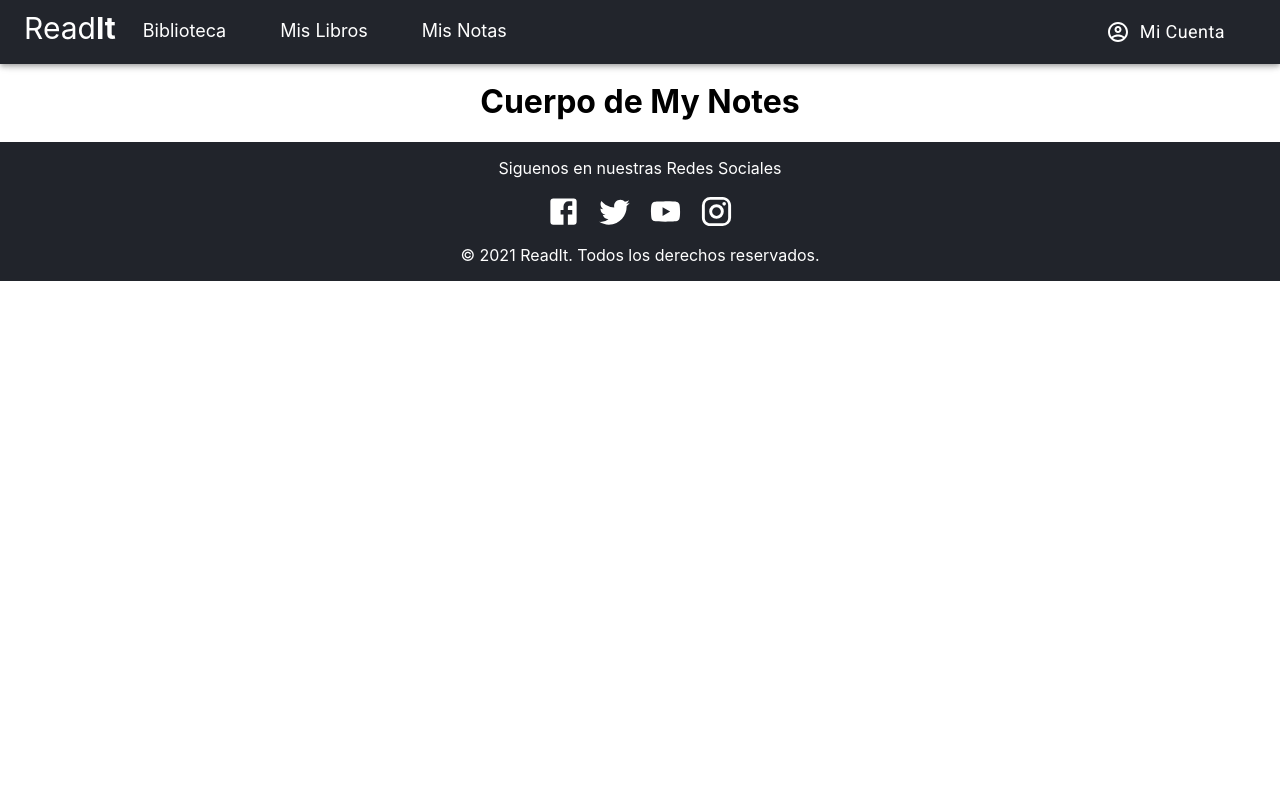
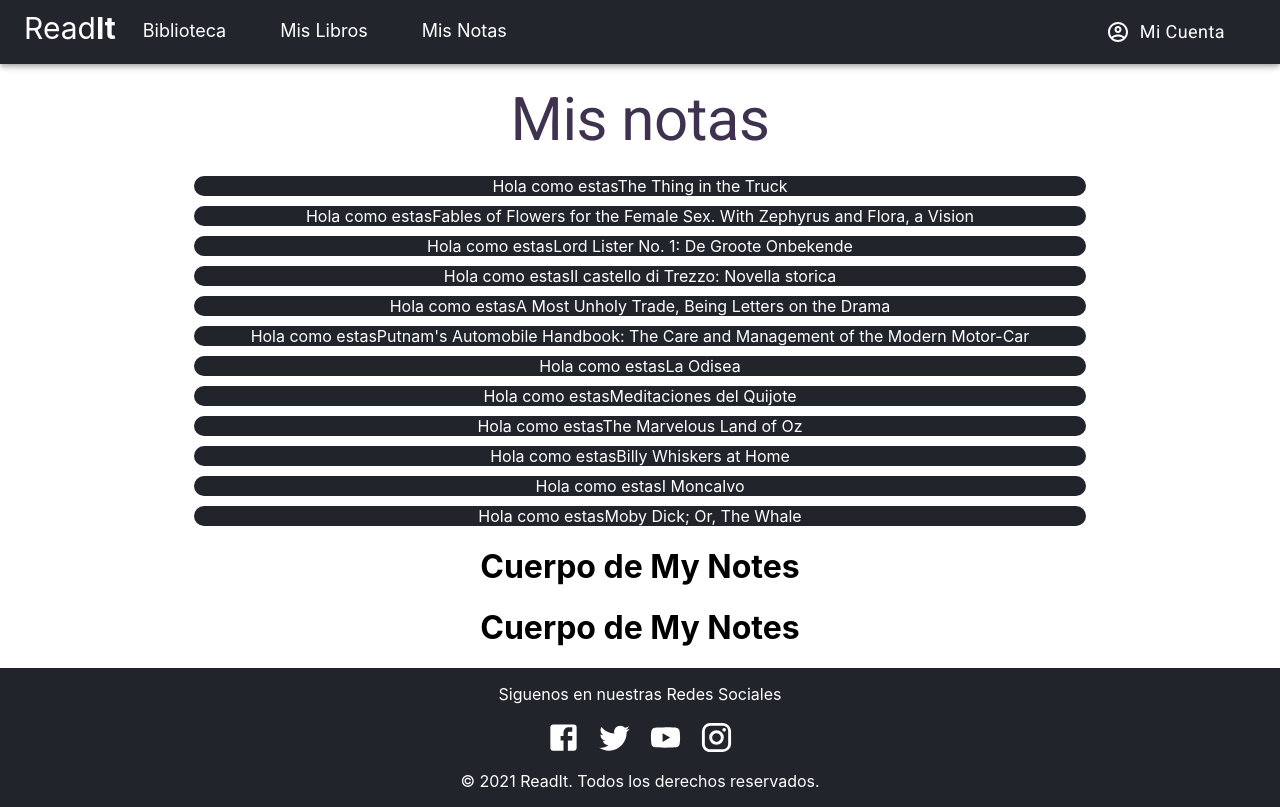
Before and after one commit to thehancode/ReadIt, a React (Create React App) app in the folder frontend/: page /notes in a window 1280 px wide. Built offline with nearby package versions, Linux system fonts and the light colour scheme; sample sign-in values are in the browser's storage; what @speechly/speech-recognition-polyfill would draw is missing.

Commit message:
Estructura de notas

```diff
--- a/frontend/src/components/Account.jsx
+++ b/frontend/src/components/Account.jsx
@@ -90,7 +90,7 @@ const Account = () => {
   };
 
   const [user, setUser] = useState(initialState);
-  const [userTimer, setUserTimer] = useState({segundos:0});
+  const [userTimer, setUserTimer] = useState({segundos:0 });
   const handleInputChange = (e) => {
     //console.log("handle Input")
     //console.log(userTimer)
--- a/frontend/src/components/HomePage.jsx
+++ b/frontend/src/components/HomePage.jsx
@@ -173,12 +173,11 @@ export const HomePage = (props) => {
           </Hidden>
           {/* Cuerpo de la página */}
           <main className={classes.content}>
-            {
-              (props.component==="HOME")?<HomeContent/>
-              :((props.component==="BOOK")? <BookContent name="La odisea"/>
-              :(((props.component==="ACCOUNT")? <Account/>:(<BookReader></BookReader>)))
-              )
-            }
+            {(props.component==="HOME")?<HomeContent/> : <div></div>}
+            {(props.component==="BOOK")? <BookContent name="La odisea"/>:<div></div>}
+              {(props.component==="ACCOUNT")? <Account/>:<div></div>}
+              {(props.component==="READ")? <BookReader/>:<div></div>}
+
             <Footer />
           </main>
         </div>
--- a/frontend/src/components/MyNotes.jsx
+++ b/frontend/src/components/MyNotes.jsx
@@ -17,6 +17,7 @@ import { Link as LinkS } from "react-scroll";
 import HomeContent from "./HomeContent";
 import BookContent from "./BookContent";
 import Account from "./Account";
+import NotesPage from "./NotesPage";
 //import Fade from "react-reveal/Fade";
 
 // Importamos los principales componentes
@@ -173,6 +174,7 @@ export const MyNotes = (props) => {
           </Hidden>
           {/* Cuerpo de la página */}
           <main className={classes.content}>
+            <NotesPage/>
             <h1>Cuerpo de My Notes</h1>
             <h1>Cuerpo de My Notes</h1>
             <Footer />
--- /dev/null
+++ b/frontend/src/components/NoteElement.jsx
@@ -0,0 +1,28 @@
+import React from 'react'
+
+import { makeStyles } from "@material-ui/core/styles";
+
+
+const useStyles = makeStyles((theme) => ({
+    offset: theme.mixins.toolbar,
+    note: {
+      backgroundColor: "#21242b",
+      color: "white",
+      borderRadius:"30px",
+      margin:"10px"
+    },
+  }));
+
+  const NoteElement = (props) => {
+const classes = useStyles();
+
+
+    const  note = props.noteInfo
+    return (
+        <div className={classes.note} >
+            {" Hola como estas" +note.title}
+        </div>
+    )
+}
+
+export default NoteElement
--- /dev/null
+++ b/frontend/src/components/NotesPage.jsx
@@ -0,0 +1,164 @@
+import React, { useState, useEffect } from "react";
+
+import { getCurrentUser } from "../services/LoginService";
+import { makeStyles } from "@material-ui/core/styles";
+
+import CBooks from "./CBooks";
+import Share from "./Share";
+import 'react-responsive-modal/styles.css';
+import { Modal } from 'react-responsive-modal';
+import {
+  FacebookShareButton,
+  TwitterShareButton,
+  WhatsappShareButton,
+} from "react-share";
+
+import {
+  FacebookIcon,
+  TwitterIcon,
+  WhatsappIcon,
+} from "react-share";
+
+
+
+import { useParams } from "react-router-dom";
+
+
+import {
+  Hidden,
+  List,
+  ListItem,
+  Drawer,
+  Divider,
+  ListItemText,
+  Typography,
+  Container,
+} from "@material-ui/core";
+
+import {
+  Link as LinkRef
+} from "react-router-dom";
+
+
+import Rating from "@material-ui/lab/Rating";
+
+import { BorderAllRounded, Height } from "@material-ui/icons";
+import NoteElement  from "./NoteElement";
+
+const NotesPage = (props) => {
+  const [starValue, setValue] = React.useState(3);
+
+  const useStyles = makeStyles((theme) => ({
+    offset: theme.mixins.toolbar,
+    root: {
+      display: "flex",
+    },
+    botonPersonalizado: {
+      margin: theme.spacing(1),
+      backgroundImage: "none",
+      textTransform: "none",
+    },
+    title: {
+      color: "#3F3250",
+      fontWeight: "400",
+      margin: "20px",
+    },
+    container: {
+      display: "flex",
+    },
+  }));
+
+  const [constructorHasRun, setConstructorHasRun] = useState(false);
+  const [bookTitle, setTitle] = useState("NOT FOUND");
+  const [bookItem, setItem] = useState({
+    id: "65676",
+    url: "https://www.gutenberg.org/ebooks/65676",
+    title: "The Thing in the Truck",
+  });
+  let { bookID } = useParams();
+
+  const [items] = React.useState([
+    {
+      id: "65676",
+      url: "https://www.gutenberg.org/ebooks/65676",
+      title: "The Thing in the Truck",
+    },
+    {
+      id: "65677",
+      url: "https://www.gutenberg.org/ebooks/65677",
+      title:
+        "Fables of Flowers for the Female Sex. With Zephyrus and Flora, a Vision",
+    },
+    {
+      id: "65682",
+      url: "https://www.gutenberg.org/ebooks/65682",
+      title: "Lord Lister No. 1: De Groote Onbekende",
+    },
+    {
+      id: "65680",
+      url: "https://www.gutenberg.org/ebooks/65680",
+      title: "Il castello di Trezzo: Novella storica",
+    },
+    {
+      id: "65683",
+      url: "https://www.gutenberg.org/ebooks/65683",
+      title: "A Most Unholy Trade, Being Letters on the Drama",
+    },
+    {
+      id: "65673",
+      url: "https://www.gutenberg.org/ebooks/65673",
+      title:
+        "Putnam's Automobile Handbook: The Care and Management of the Modern Motor-Car",
+    },
+    {
+      id: "58221",
+      url: "https://www.gutenberg.org/ebooks/58221",
+      title: "La Odisea",
+    },
+    {
+      id: "57448",
+      url: "https://www.gutenberg.org/ebooks/57448",
+      title: "Meditaciones del Quijote",
+    },
+    {
+      id: "54",
+      url: "https://www.gutenberg.org/ebooks/54",
+      title: "The Marvelous Land of Oz",
+    },
+    {
+      id: "65433",
+      url: "https://www.gutenberg.org/ebooks/65433",
+      title: "Billy Whiskers at Home",
+    },
+    {
+      id: "56682",
+      url: "https://www.gutenberg.org/ebooks/56682",
+      title: "I Moncalvo",
+    },
+    {
+      id: "2701",
+      url: "https://www.gutenberg.org/ebooks/2701",
+      title: "Moby Dick; Or, The Whale",
+    },
+  ]);
+
+  const classes = useStyles();
+
+  return (
+    <div>
+      <Container maxWidth="md">
+        <div className={classes.offset}></div>
+        <Typography variant="h2" component="h1" className={classes.title}>
+              Mis notas
+            </Typography>
+
+        {
+          items.map((noteItem , index) =>  <NoteElement key={index} noteInfo={noteItem}/>)
+        }
+
+      </Container>
+    </div>
+  );
+};
+
+export default NotesPage;
--- a/frontend/src/components/Share.jsx
+++ b/frontend/src/components/Share.jsx
@@ -5,7 +5,6 @@ import {
   WhatsappShareButton,
 } from "react-share";
 
-import { useParams } from "react-router-dom";
 
 
 const Share = ({ idMessage }) => {
```
